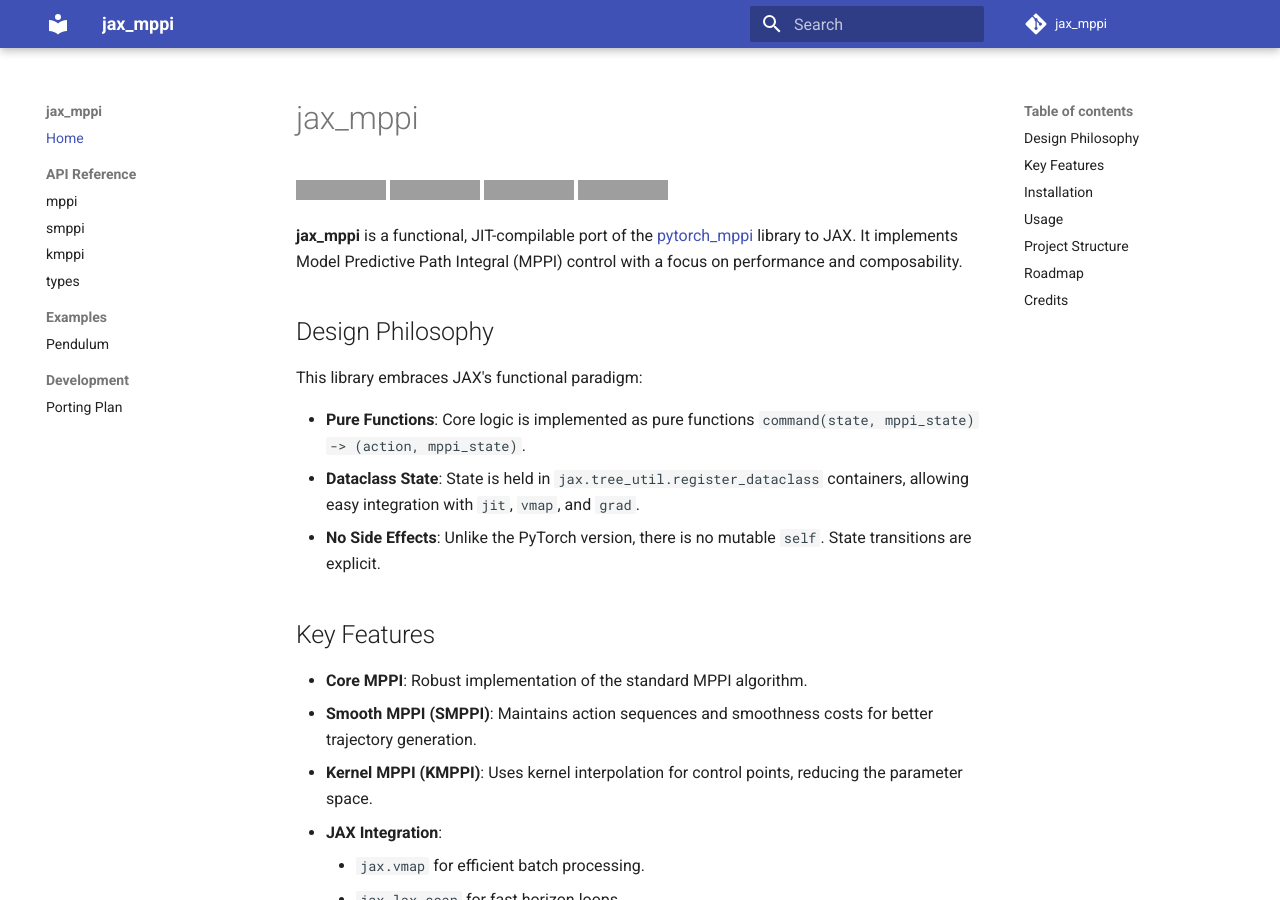
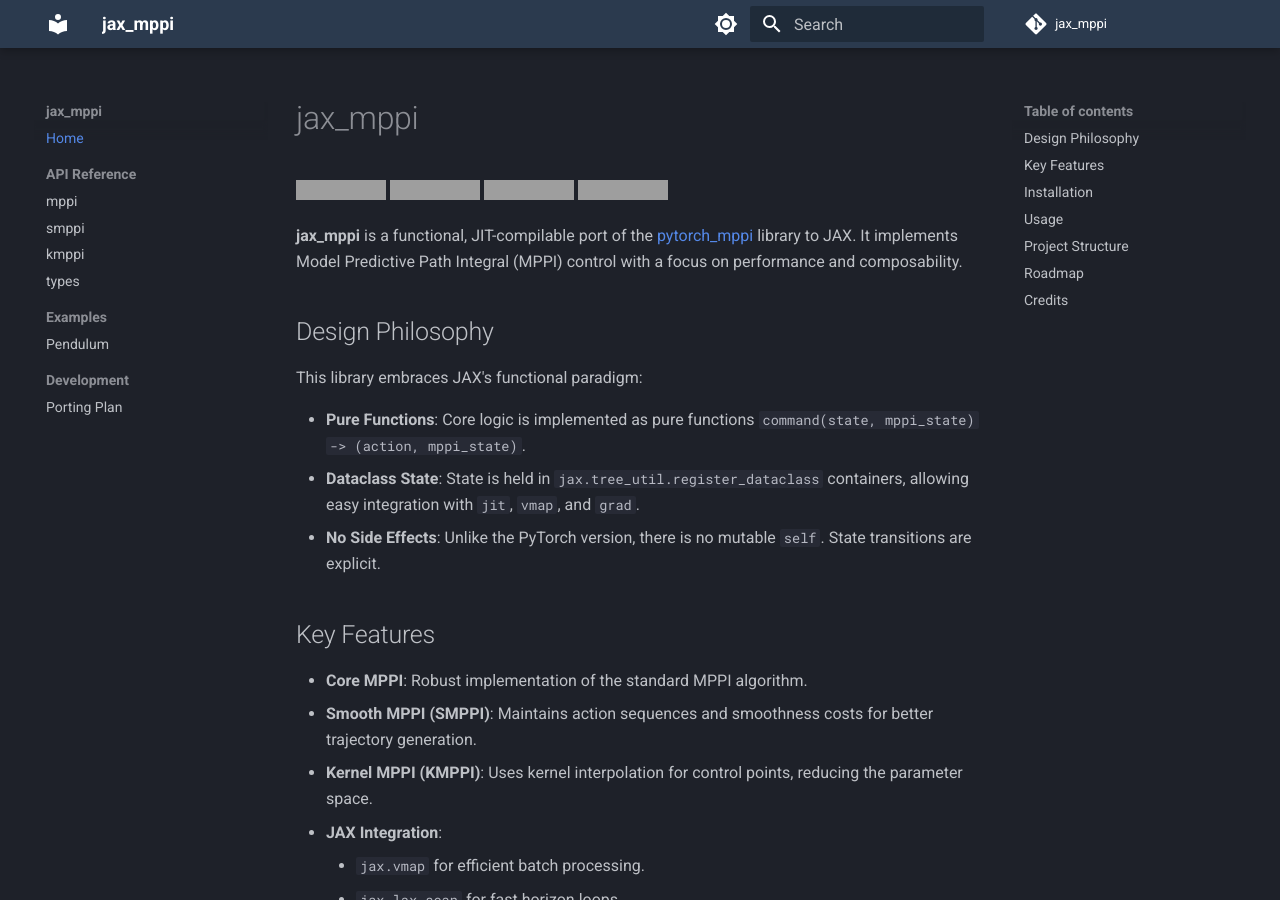
Before and after one commit to riccardo-enr/jax_mppi, an MkDocs documentation site: the page built from docs/index.md, in a window 1280 px wide and 900 px high. Built offline with MkDocs 1.6.1 and Material for MkDocs 9.7.7, drawn with Linux system fonts in a browser that asks for light colours; comment, search, counter and statistics services are not loaded; grey boxes are pictures that could not be loaded.

Commit message:
chore(docs): set dark mode as default theme
- Update `mkdocs.yml` palette configuration.
- Set `scheme: slate` (dark mode) as the first entry.
- Configure toggles to switch between light and dark modes.

```diff
--- a/mkdocs.yml
+++ b/mkdocs.yml
@@ -11,21 +11,18 @@
         - navigation.expand
         - navigation.top
     palette:
-        - scheme: default
+        - scheme: slate
           primary: indigo
           accent: indigo
-        - scheme: slate
+          toggle:
+              icon: material/brightness-7
+              name: Switch to light mode
+        - scheme: default
           primary: indigo
           accent: indigo
           toggle:
               icon: material/brightness-4
               name: Switch to dark mode
-        - scheme: default
-          primary: indigo
-          accent: indigo
-          toggle:
-              icon: material/brightness-7
-              name: Switch to light mode
 
 extra_css:
     - stylesheets/extra.css
```
